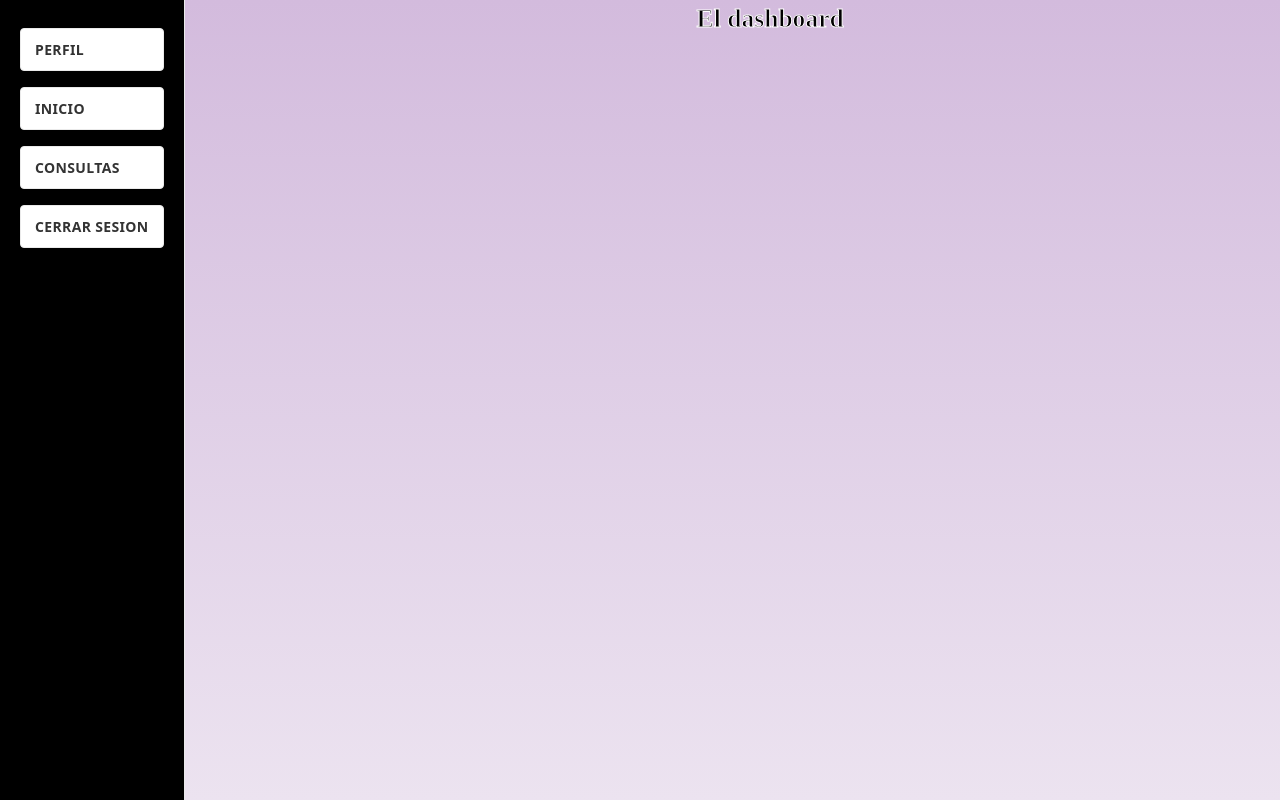
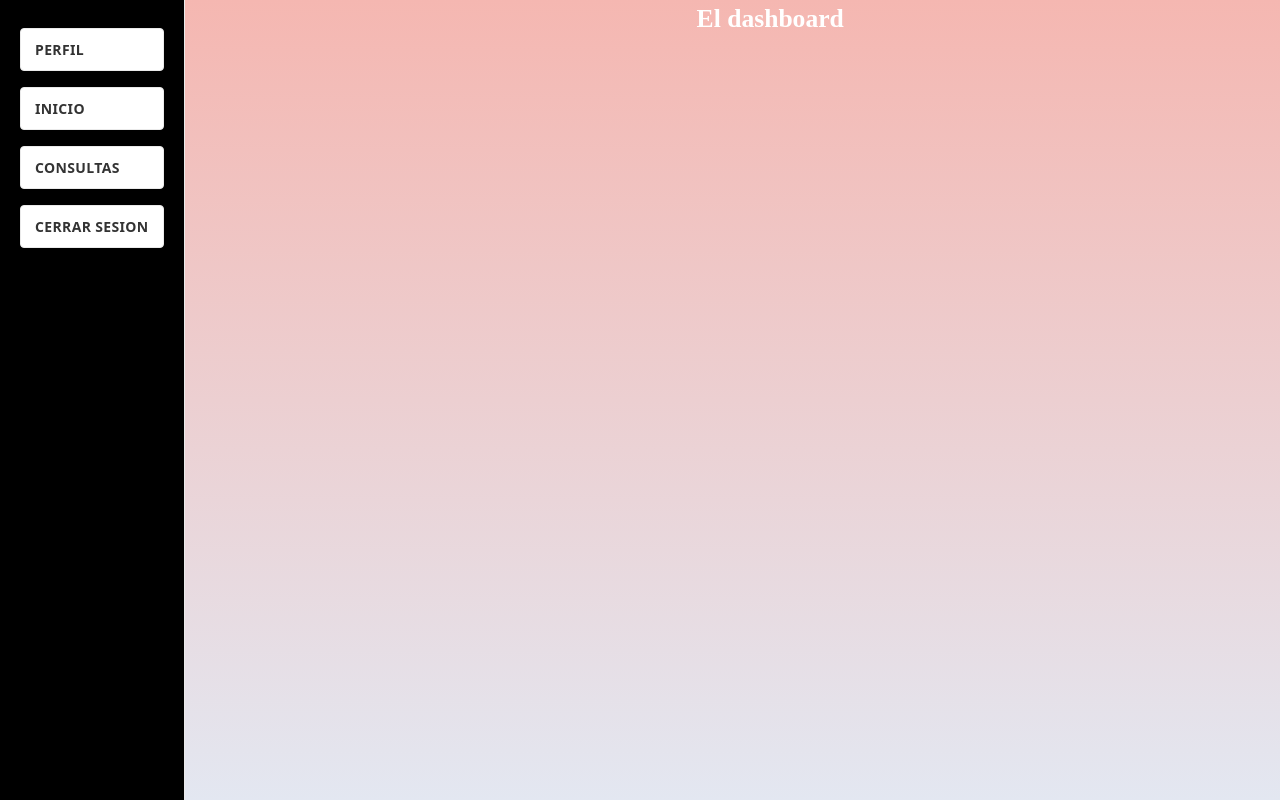
Before and after one commit to Xavybarcenas/vitfile_nextjs, a Next.js app: page /registro in a window 1280 px wide. Built offline with nearby package versions, Linux system fonts and the light colour scheme.

Commit message:
cambios 2.0

```diff
--- a/styles/globals.css
+++ b/styles/globals.css
@@ -24,7 +24,7 @@ html{
   }
   body {
     color: white;
-    background: linear-gradient(#D3BBDD, #ECE3F0);
+    background: linear-gradient(#F5B7B1, #E3E7F1);
 
   }
 }
--- a/styles/registro/registro.module.css
+++ b/styles/registro/registro.module.css
@@ -7,12 +7,12 @@
 
 .titulo{
   font-size: 1.6rem;
-  font-family: 'Helvetica Now';
+  font-family: 'Averta';
   font-weight: bold;
   margin-left: 40%;
 
-    -webkit-text-stroke: 1px white;
-    color: black;
+
+    color: white;
 
 
 }
```
